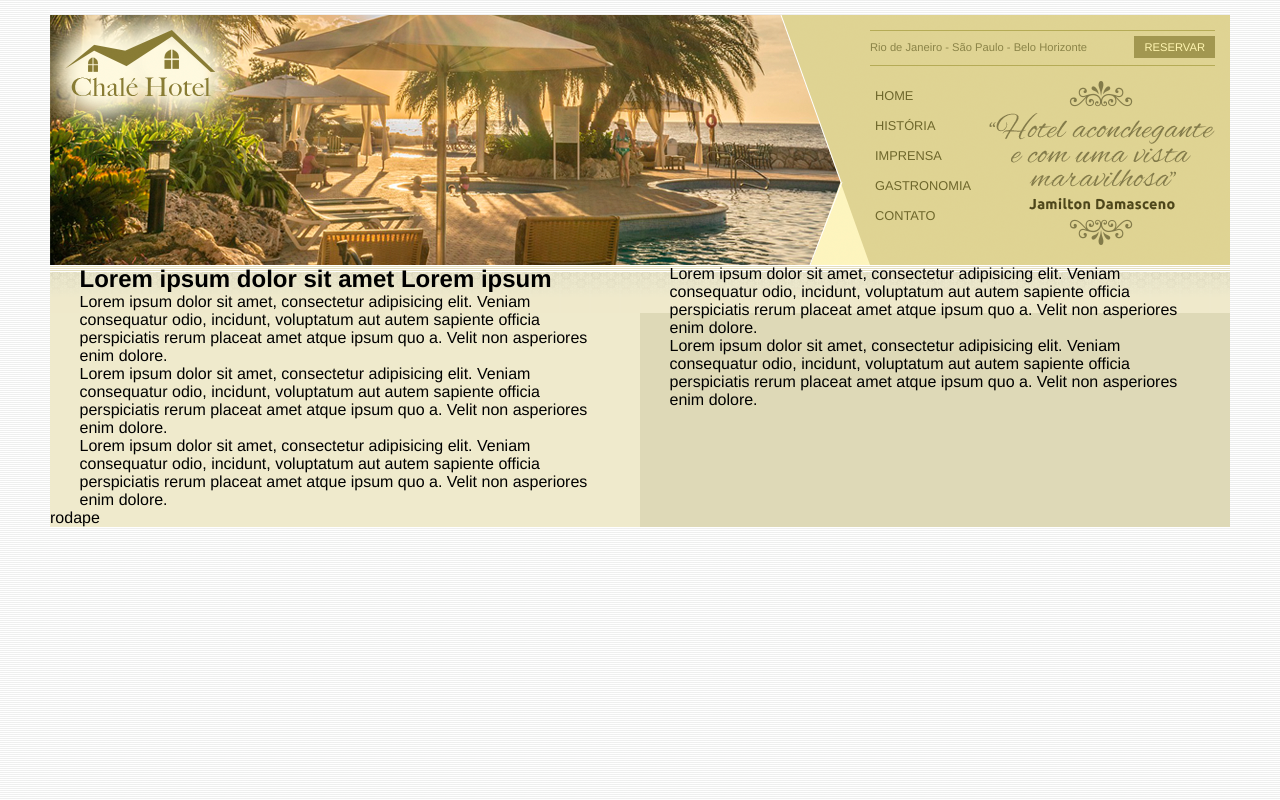
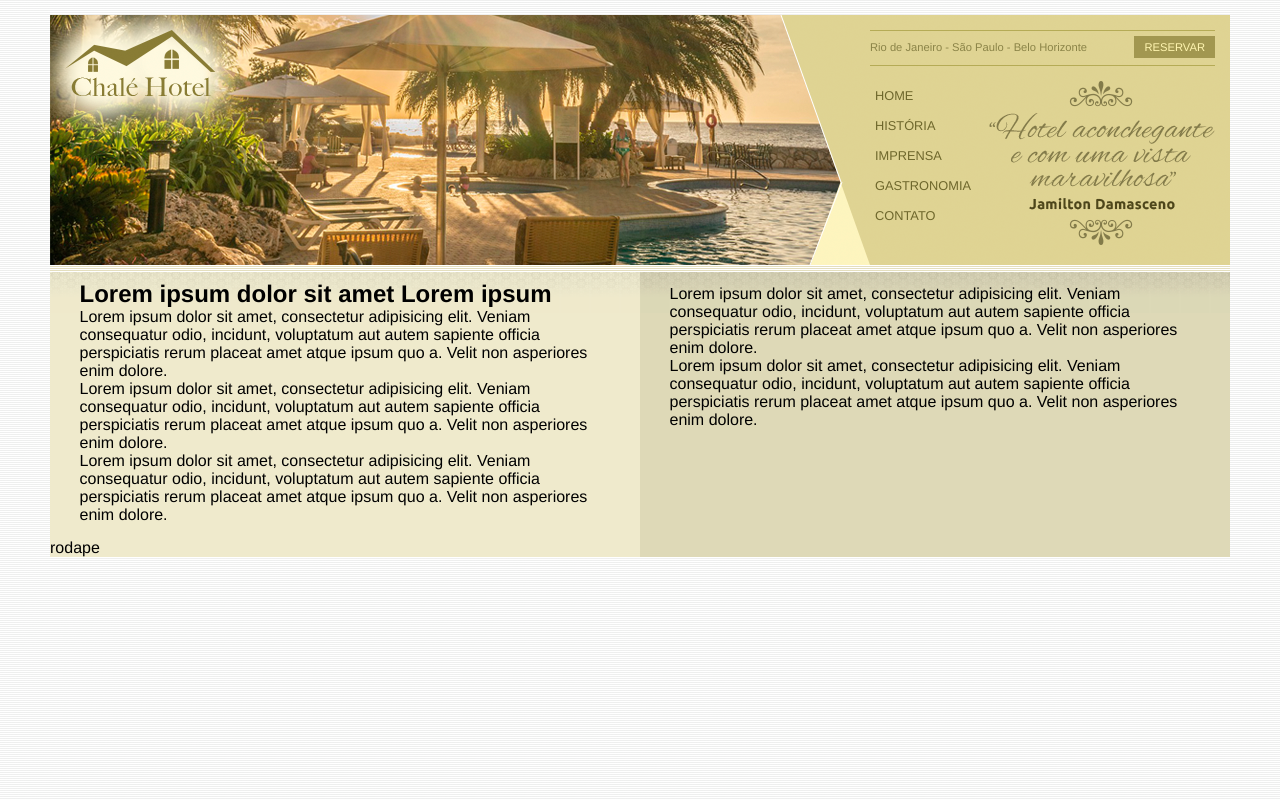
Before and after one commit to EduardoMartelo/chale-hotel, a plain HTML site: page index.html in a window 1280 px wide. Drawn offline with Linux system fonts and the light colour scheme.

Commit message:
Área principal

```diff
--- a/css/estilo.css
+++ b/css/estilo.css
@@ -123,12 +123,14 @@ ul#navegacao a:hover {
     float: left;
     width: 50%;
     background: url(../imagens/bg-area-principal.png) top left repeat-x;
+    padding: 15px 0px;
 }
 
 #area-lateral {
     float: right;
     width: 50%;
-    background: url(../imagens/bg-area-principal.png) top left repeat-x;
+    background: url(../imagens/bg-area-lateral.png) top left repeat-x;
+    padding: 20px 0px;
 }
 
 .conteudo {
```
